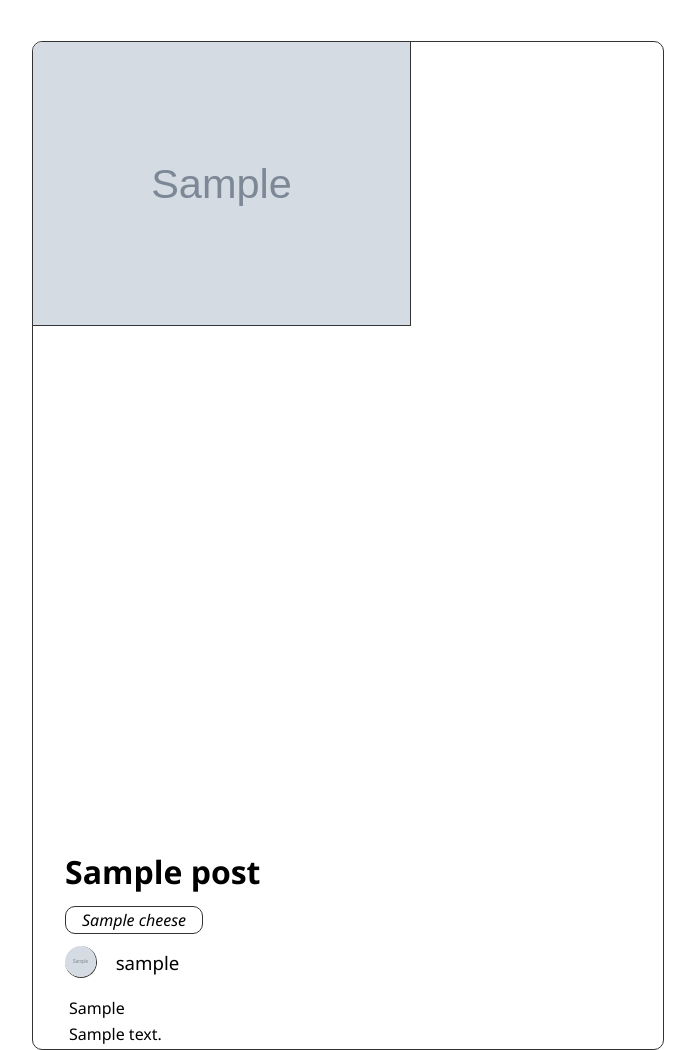
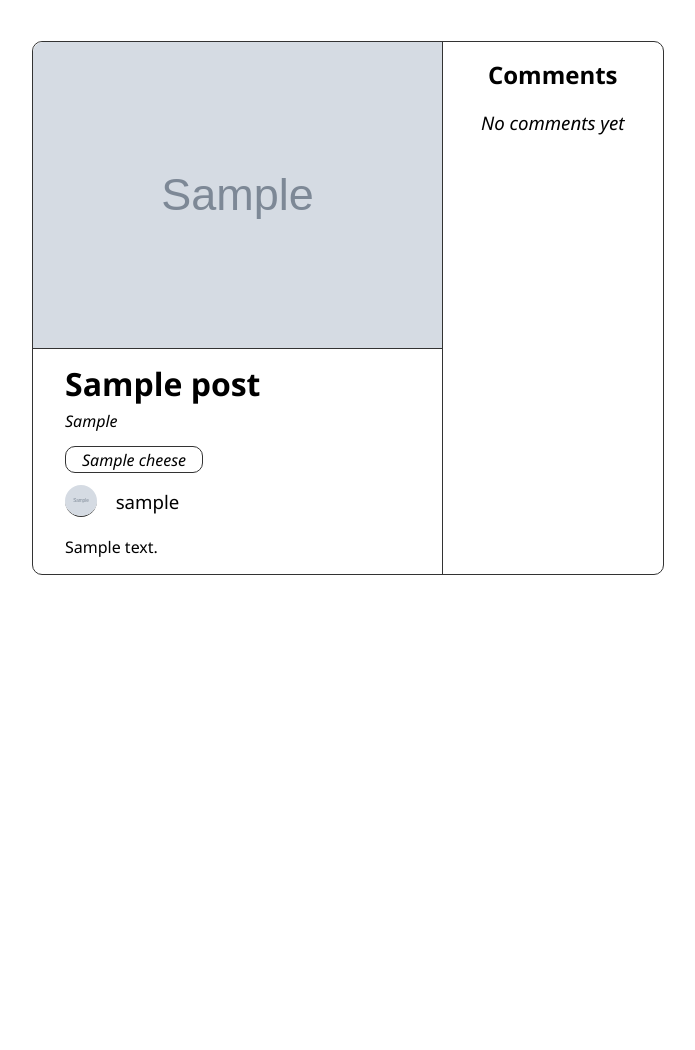
Before and after one commit to ahmxd675/CheeseBoard, a Django app: a page that uses templates/CheeseBoardSite/post.html in a window 1280 px wide. Shown: the part 63-1113 px from the top of the page, without its empty margins (292-987 px from the left). After the commit the page ends 638 px from the top, so only its background shows below. Run offline with Django 3.2, Linux system fonts and the light colour scheme; tables that the repository leaves empty hold one stand-in row (values such as "Sample post"); grey boxes marked "Sample" are stand-in pictures.

Commit message:
Add comments

```diff
--- a/CheeseBoardSite/templatetags/custom_tags.py
+++ b/CheeseBoardSite/templatetags/custom_tags.py
@@ -18,3 +18,7 @@ def render_post_grid(posts):
 @register.inclusion_tag('CheeseBoardSite\post_card.html')
 def render_post(post):
     return {'post': post}
+
+@register.inclusion_tag('CheeseBoardSite\comment.html')
+def render_comment(comment):
+    return {'comment': comment}
--- a/templates/CheeseBoardSite/post.html
+++ b/templates/CheeseBoardSite/post.html
@@ -1,7 +1,10 @@
+<!DOCTYPE html>
 <!-- Including navbar at top of page -->
 {% include 'CheeseBoardSite\navbar.html' %}
 
+{% load custom_tags %}
 
+<head>
     <title>Cheese Board</title>
 
     <style>
@@ -22,11 +25,13 @@
             display: flex;
             justify-content: center;
             align-items: flex-start;
-        height: 100vh;
+            height: 90vh;
             margin-top: 2em;
         }
 
         #content {
+            display:grid;
+            grid-template-columns: 2.6fr 1.4fr;
             width: 50%;
             border: 1px solid #333;
             border-radius: 10px;
@@ -34,8 +39,8 @@
 
         #text {
             padding-left: 2em;
-        padding-right: 2em;
-        width: 60%;
+            border-right: 1px solid #333;
+            width: 100%;
 
         }
 
@@ -44,13 +49,14 @@
             height: 100%;
             overflow: hidden;
             border-top-left-radius: 10px;
+            border-right: 1px solid #333;
         }
 
         img {
             object-fit: cover;
-        width:60%;
-        border-right: 1px solid #333;
+            width:100%;
             border-bottom: 1px solid #333;
+            max-height: 70vh;
 
         }
 
@@ -60,14 +66,19 @@
             border-radius: 50%;
         }
 
-    #OP {
+        #op {
             display: flex;
             align-items: center;
 
         }
 
+        #op-name {
+            margin-left: 1em;
+            font-size: 14pt;
+        }
+
         #title {
-        margin-bottom: 0.5em;
+            margin-bottom: 0em;
             margin-top: 0.25em;
         }
 
@@ -87,23 +98,41 @@
         }
 
         #post-text {
-        margin: 0.25em
+            margin-top: 0.25em;
+        }
+
+        #post {
+            display: flex;
+            flex-direction: column;
+        }
+
+        #comments {
+            margin: 1em;
+
+        }
+
+        #caption {
+            margin-top: 0.3em;
+            font-style: italic;
         }
     </style>
+</head>
 
+<body>
     <div id="page">
         <div id="navbar">
 
         </div>
 
-    <!-- Temp layout to ensure URL is working once implemented -->
         <div id="container">
             <div id="content">
+                <div id="post">
                     <div id="img-container">
                         <img src="{{ image.url }}">
                     </div>
                     <div id="text">
                         <h1 id="title">{{ title }}</h1>
+                        <p id="caption">{{ caption }}</p>
                         <div id="cheeses">
                             {% for tag in cheeses %}
                                 <span id="cheese">{{ tag }}</span>
@@ -111,11 +140,31 @@
                         </div>
                         <div id="op">
                             <img src="{{ account.profilePic.url }}" alt="profile picture" id="op-pfp">
-                    <p style="margin-left: 1em; font-size: 14pt;">{{ account.user.username }}</p>
+                            <p id="op-name">{{ account.user.username }}</p>
                         </div>
-                <p id="post-text">{{ caption }}</p>
+                        <div id="actions">
+                            <!-- SAVE AND LIKE FORMS GO HERE -->
+                        </div>
+                        <div>
                             <p id="post-text">{{ body }}</p>
                         </div>
                     </div>
                 </div>
+                <div id="comments">
+                    <h2 style="text-align: center; margin: 0; margin-bottom: 0.5em;">Comments</h3>
+                    {% if comments %}
+                        {% for comment in comments %}
+                            {% render_comment comment %}
+                        {% endfor %}
+                    {% else %}
+                        <p style="text-align: center; font-style: italic; font-size: 14pt;">No comments yet</p>
+                    {% endif %}
+
+                    <div id="post-comment">
+                        <!-- COMMENT FORM GOES HERE -->
                     </div>
+                </div>
+            </div>
+        </div>
+    </div>
+</body>
--- a/templates/CheeseBoardSite/post_grid.html
+++ b/templates/CheeseBoardSite/post_grid.html
@@ -6,7 +6,6 @@
         display: grid;
         grid-template-columns: repeat(auto-fill, minmax(250px, 1fr));
         grid-auto-flow: dense;
-        transition: 300ms;
         border: 1px solid #333;
         gap: 1px;
         padding: 20px;
```
Also changed, not shown: templates/CheeseBoardSite/comment.html (added, +37 -0 lines). Lines whose indentation alone changed are shown as unchanged.
